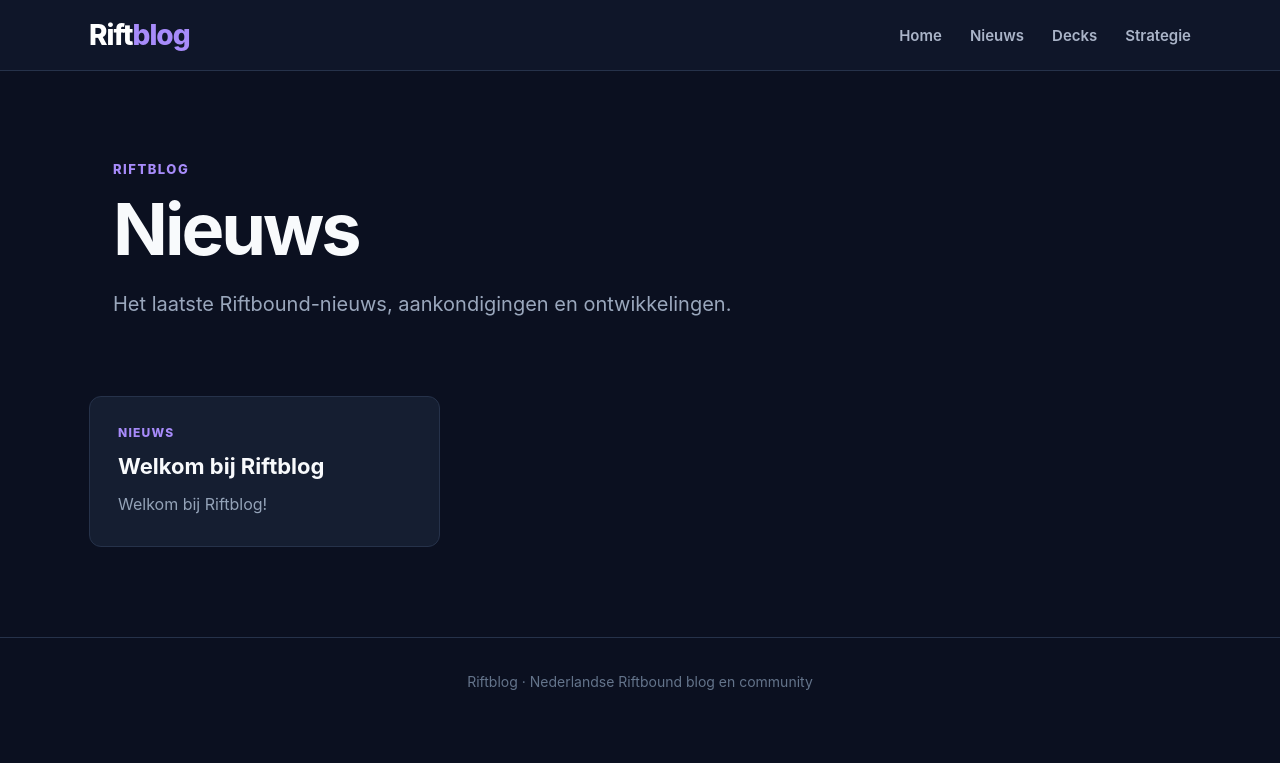
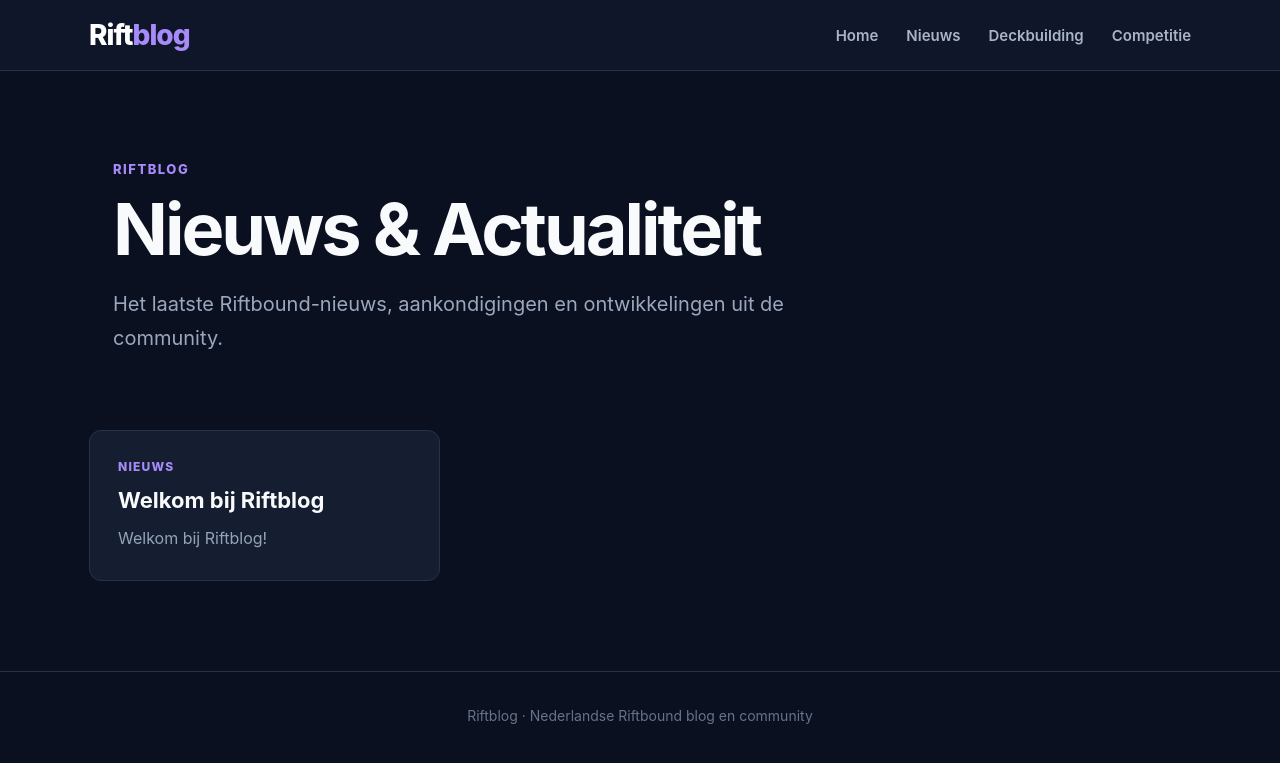
Before and after one commit to triatleet/riftbound-nl, a Jekyll site: the page built from nieuws/index.html, in a window 1280 px wide. Shown: the top 763 px of the page. Built offline with Jekyll 4.4.1, drawn with Linux system fonts in a browser that asks for light colours.

Commit message:
Update index.html

```diff
--- a/nieuws/index.html
+++ b/nieuws/index.html
@@ -11,7 +11,7 @@
     <meta name="viewport"
           content="width=device-width, initial-scale=1.0">
 
-    <title>Nieuws — Riftblog</title>
+    <title>Nieuws & Actualiteit — Riftblog</title>
 
     <link rel="stylesheet"
           href="{{ '/assets/css/style.css' | relative_url }}">
@@ -41,11 +41,11 @@
             </a>
 
             <a href="{{ '/decks/' | relative_url }}">
-                Decks
+                Deckbuilding
             </a>
 
             <a href="{{ '/strategie/' | relative_url }}">
-                Strategie
+                Competitie
             </a>
 
         </nav>
@@ -65,13 +65,13 @@
         </div>
 
         <h1>
-            Nieuws
+            Nieuws & Actualiteit
         </h1>
 
         <p>
-            Het laatste Riftbound-nieuws,
-            aankondigingen en ontwikkelingen.
-        </p>
+    Het laatste Riftbound-nieuws,
+    aankondigingen en ontwikkelingen uit de community.
+</p>
 
     </section>
 
```
